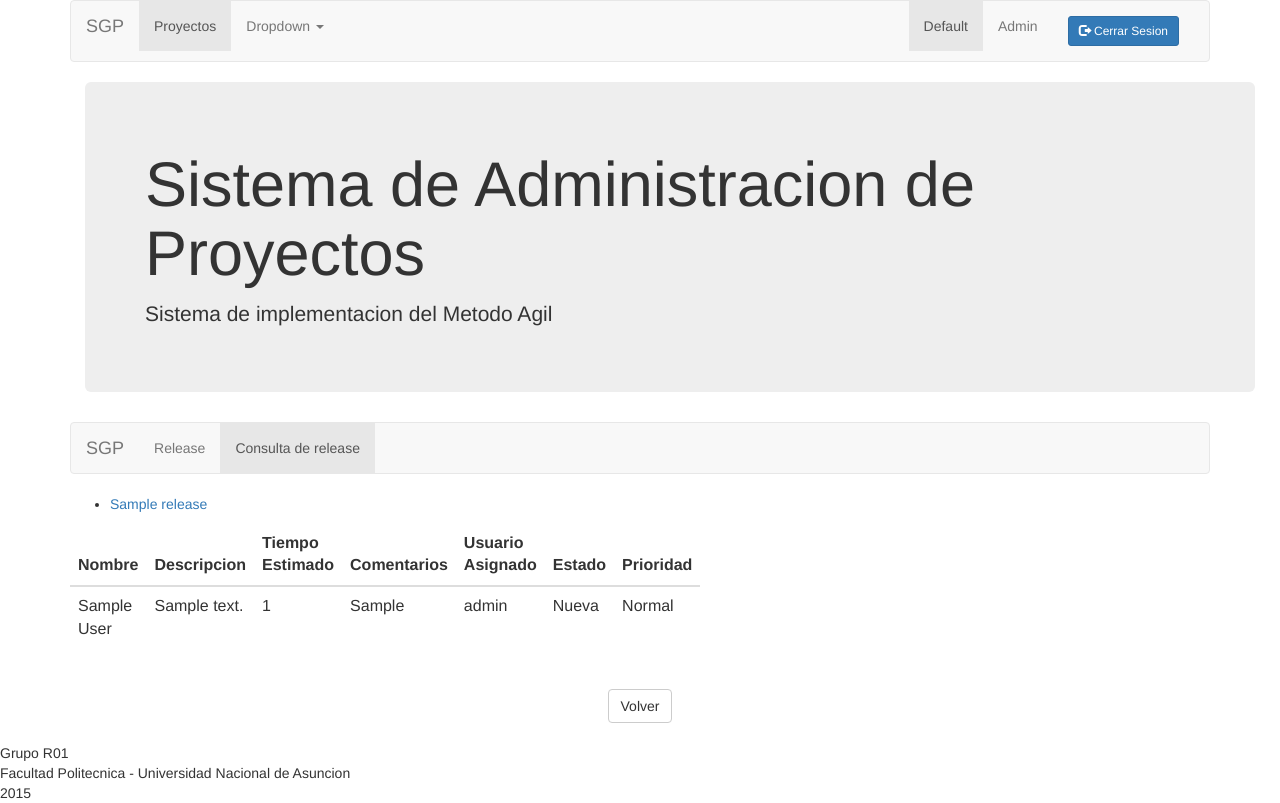
After one commit to gfvazquez/IS2, a Django app: page /proyectos/release/1/consultar_release/1/ in a window 1280 px wide. The commit adds this page. Run offline with Django 3.2, Linux system fonts and the light colour scheme; a user stored in the database is signed in; data comes from the database, SQL or seed files in the repository; tables that the repository leaves empty hold one stand-in row (values such as "Sample post"); parts of the project's set-up code (start-up, migrations or seed data) failed here and were passed over; some libraries are stand-ins or nearby versions.

Commit message:
Se puede realizar crear un release en un proyecto, asi mismo se puede consultar la lista de releases de un proyecto y consultar los user stories de un release.

```diff
--- a/SGP/SGP/settings.py
+++ b/SGP/SGP/settings.py
@@ -76,7 +76,7 @@ DATABASES = {
         'USER': 'postgres',
         'PASSWORD': 'postgres',
         'HOST': 'localhost',
-        'PORT': '5432',
+        'PORT': '5433',
     }
 }
 
--- a/SGP/proyecto/forms.py
+++ b/SGP/proyecto/forms.py
@@ -1,7 +1,7 @@
 from django import forms
 from flujo.models import Flujo
 from cliente.models import Cliente
-from models import Sprint
+from models import Sprint, Userstory
 from models import Proyecto, FlujoProyecto
 from django.core.exceptions import ValidationError
 from django.contrib.admin import widgets
@@ -152,3 +152,20 @@ class consultarKanbanForm(forms.Form):
         self.fields['estado'] = forms.ChoiceField(widget=forms.Select(),
                                     choices=(ESTADOS),
                                     required=False)
+
+class AsignarUSValidadoReleaseForm(forms.Form):
+    def __init__(self, *args, **kwargs):
+        self.id_proyecto = kwargs.pop('id_proyecto', None)
+        super(AsignarUSValidadoReleaseForm, self).__init__(*args, **kwargs)
+        sprints = Sprint.objects.filter(proyecto_id=self.id_proyecto)
+        list_of_ids = []
+        for sprint in sprints:
+            user_stories = Userstory.objects.filter(sprint_id = sprint.pk)
+            for us in user_stories:
+                if us.estado == 'Validado' and (us.sprint.estado == 'Finalizado' or us.sprint.estado == 'Incompleto'):
+                    list_of_ids.append(us.pk)
+
+        self.fields['nombre'] = forms.CharField(widget=forms.TextInput(), max_length=30, min_length=2, required=True, error_messages={'required': 'Ingrese un nombre para el release', 'max_length': 'Longitud maxima: 15', 'min_length': 'Longitud minima: 2 caracteres'})
+        self.fields['user_stories'] = forms.ModelMultipleChoiceField(widget=forms.CheckboxSelectMultiple,
+                                                        queryset=Userstory.objects.filter(pk__in=list_of_ids),
+                                                        required=True)
--- a/SGP/proyecto/urls.py
+++ b/SGP/proyecto/urls.py
@@ -1,12 +1,11 @@
 from django.conf.urls import patterns, include, url
-from proyecto import views
-from .views import modificarProyecto, consultarProyecto, asignarEquipo, asignarFlujo, consultarFlujoProyecto, asignarSprint, visualizarProcesos, consultarUnFlujoProyecto, consultarUserStoriesSprint, consultarUSdelSprintActivoDelUsuario, consultarKanban, consultarBacklog, reasignarSprint, confirmarDoneActividad, burndownchart, iniciarSprint
+from .views import modificarProyecto, consultarProyecto, asignarEquipo, asignarFlujo, consultarFlujoProyecto, asignarSprint, visualizarProcesos, consultarUnFlujoProyecto, consultarUserStoriesSprint, consultarUSdelSprintActivoDelUsuario, consultarKanban, consultarBacklog, reasignarSprint, confirmarDoneActividad, burndownchart, iniciarSprint, releases, crear_release, consultar_us_release, proyectos, crear_proyecto
 from sprint.views import crear_sprint, modificarSprint, sprint_eliminar, consultarSprint, sprints
 from userstory.views import crear_userstory, modificarUserstory, userstory_eliminar, consultarUserstory,verhistorial, userstory, modificarAvanceUserstory
 
 urlpatterns = patterns('',
-    url(r'^proyectos/$', views.proyectos, name='proyectos'),
-    url(r'^proyectos/crear_proyecto/$', views.crear_proyecto, name='crear_proyecto'), # ADD NEW PATTERN!
+    url(r'^proyectos/$', proyectos),
+    url(r'^proyectos/crear_proyecto/$', crear_proyecto), # ADD NEW PATTERN!
     url(r'^proyectos/modificar/(?P<id_proyecto>\d+)/$', modificarProyecto),
     url(r'^proyectos/consultar/(?P<id_proyecto>\d+)/$', consultarProyecto),
     url(r'^proyectos/asignar_usuarios_proyecto/(?P<id_proyecto>\d+)/$', asignarEquipo),
@@ -40,5 +39,8 @@ urlpatterns = patterns('',
     url(r'^proyectos/userstories/(?P<id_proyecto>\d+)/modificar_avance_userstory/(?P<id_userstory>\d+)', modificarAvanceUserstory),
     url(r'^proyectos/userstories/modificar_avance_userstory/(?P<id_userstory>\d+)/confirmar_done/(?P<id_proyectoActividad>\d+)', confirmarDoneActividad),
 
+    url(r'^proyectos/release/(?P<id_proyecto>\d+)/$', releases),
+    url(r'^proyectos/release/(?P<id_proyecto>\d+)/crearrelease/$', crear_release),
+    url(r'^proyectos/release/(?P<id_proyecto>\d+)/consultar_release/(?P<id_release>\d+)/$', consultar_us_release),
 
 )
--- a/SGP/proyecto/views.py
+++ b/SGP/proyecto/views.py
@@ -1,5 +1,5 @@
 from django.shortcuts import render
-from models import Proyecto, Equipo, FlujoProyecto, ProyectoFlujoActividad, Sprint, Userstory
+from models import Proyecto, Equipo, FlujoProyecto, ProyectoFlujoActividad, Sprint, Userstory, Release, ReleaseUsValidados
 from flujo.models import Flujo, FlujoActividad
 from userstory.views import modificarAvanceUserstory
 from django.db import models
@@ -7,7 +7,7 @@ from django.shortcuts import render_to_response, render
 from django.template.context import RequestContext
 from django.contrib.auth.decorators import login_required
 from django.contrib.auth.decorators import permission_required
-from forms import ProyectoForm, ProyectoModificadoForm, AsignarUsuariosForm, AsignarFlujoForm, AsignarSprintFlujoForm, consultarKanbanForm
+from forms import ProyectoForm, ProyectoModificadoForm, AsignarUsuariosForm, AsignarFlujoForm, AsignarSprintFlujoForm, consultarKanbanForm, AsignarUSValidadoReleaseForm
 from django.http import Http404, HttpResponseRedirect
 from django.contrib.auth.models import Group, Permission, User
 from decimal import *
@@ -835,3 +835,105 @@ def iniciarSprint(request, id_sprint):
     sprint.estado='Iniciado'
     sprint.save()
     return HttpResponseRedirect('/proyectos/')
+
+
+@login_required
+def releases(request, id_proyecto):
+
+    perm_add_release=0
+
+    releases = Release.objects.filter(proyecto_id = id_proyecto)
+    rol_en_proyecto_existe=Equipo.objects.filter(usuario_id=request.user.pk, proyecto_id=id_proyecto).exists()
+
+    if rol_en_proyecto_existe:
+        rol_en_proyecto=Equipo.objects.get(usuario_id=request.user.pk, proyecto_id=id_proyecto)
+        rol = Group.objects.get(id=rol_en_proyecto.rol.pk)
+        user_permissions_groups = list(rol.permissions.all())
+
+        for p in user_permissions_groups:
+            if (p.codename == 'add_release'):
+                perm_add_release = 1
+
+
+    return render_to_response('./Release/release.html', {'lista_releases':releases, 'perm_add_release':perm_add_release}, context_instance=RequestContext(request))
+
+
+
+
+def crear_release(request, id_proyecto):
+
+    band=False
+
+    rol_en_proyecto=Equipo.objects.get(usuario_id=request.user.pk, proyecto_id=id_proyecto)
+    rol = Group.objects.get(id=rol_en_proyecto.rol.pk)
+    user_permissions_groups = list(rol.permissions.all())
+
+    for p in user_permissions_groups:
+        if (p.codename == 'add_release'):
+            band = True
+
+    if (band == True):
+            context = RequestContext(request)
+            proyecto = Proyecto.objects.get(auto_increment_id=id_proyecto)
+            #valor booleano para llamar al template cuando el registro fue correcto
+            registered = False
+            #myform = Sprint(initial = {'estado': requested_status})
+            #myform.fields['estado'].editable = False
+            if request.method == 'POST':
+                asignar_release_form = AsignarUSValidadoReleaseForm(data=request.POST, id_proyecto =id_proyecto )
+                #sprint_form.fields['estado'].widget.attrs['readonly'] = True
+
+                # If the two forms are valid...
+                if asignar_release_form.is_valid():
+                    # Guarda el Usuarios en la bd
+                    asignar_release_form.clean()
+
+                    user_stories =asignar_release_form.cleaned_data['user_stories']
+                    nombre = asignar_release_form.cleaned_data['nombre']
+
+                    release = Release(nombre=nombre, proyecto=proyecto)
+                    release.save()
+
+                    for us in user_stories:
+                        u = ReleaseUsValidados(release=release, userstory=us)
+                        u.save()
+                        Userstory.objects.filter(id=u.pk).update(estado='Release')
+
+                    #Actualiza la variable para llamar al template cuando el registro fue correcto
+                    registered = True
+                    pass
+
+                # Invalid form or forms - mistakes or something else?
+                # Print problems to the terminal.
+                # They'll also be shown to the user.
+                else:
+                    print asignar_release_form.errors
+
+            # Not a HTTP POST, so we render our form using two ModelForm instances.
+            # These forms will be blank, ready for user input.
+            else:
+                asignar_release_form = AsignarUSValidadoReleaseForm(id_proyecto =id_proyecto )
+
+
+            # Render the template depending on the context.
+            return render_to_response('./Release/crearRelease.html', {'user_form': asignar_release_form, 'registered': registered,
+                                                                     'id_proyecto': id_proyecto}, context)
+    else:
+        raise Http404("No cuenta con los permisos necesarios")
+
+
+@login_required
+def consultar_us_release(request, id_proyecto, id_release):
+
+     release = Release.objects.get(id = id_release)
+     template_name = './Release/consultar_release.html'
+     us_release = ReleaseUsValidados.objects.filter(release_id=id_release)
+
+     user_stories = []
+     for u in us_release:
+         us = Userstory.objects.get(id=u.userstory.pk)
+         user_stories.append(us)
+
+     return render(request, template_name, {'user_stories': user_stories, 'id_release': id_release, 'id_proyecto': id_proyecto, 'release': release})
+
+#releases, crear_release, consultar_us_release
--- a/SGP/templates/Proyecto/proyectos.html
+++ b/SGP/templates/Proyecto/proyectos.html
@@ -76,6 +76,8 @@
                           <!--<a href="sprint_activo/user_stories_current_user/{{ x.proyecto.auto_increment_id }}/"><button type="button" class="btn btn-default btn-sm">Consultar MIS US del Sprint actual</button></a>-->
                           <a href="backlog/{{ x.proyecto.auto_increment_id }}/"><button type="button" class="btn btn-default btn-sm">Consultar Backlog</button></a>
 
+                          <a href="release/{{ x.proyecto.auto_increment_id }}/"><button type="button" class="btn btn-default btn-sm">Release</button></a>
+
                           <!--<a href="eliminar/{{ proyecto.auto_increment_id }}/"><button type="button" class="btn btn-default btn-sm">Eliminar</button></a>!-->
 				      </h4>
 				    </div>
--- /dev/null
+++ b/SGP/templates/Release/consultar_release.html
@@ -0,0 +1,80 @@
+{% extends "base_general.html" %}
+
+{% block navegacion %}
+    <div class="container">
+<nav class="navbar navbar-default">
+	<div class="navbar-header">
+		<a href="/principal/" class="navbar-brand">SGP</a>
+	</div>
+
+	<div  class="collapse navbar-collapse navbar-ex1-collapse">
+		<ul class="nav navbar-nav">
+			<li><a href="/proyectos/release/{{ id_proyecto }}/">Release</a></li>
+			<li class="active"><a href="/proyectos/release/{{ id_proyecto }}/consultar_release/{{ id_release }}/">Consulta de release</a></li>
+        </ul>
+
+	</div>
+</nav>
+    </div>
+{% endblock %}
+
+{% block menu %}
+    <div class="container">
+<div class="menu">
+	<ul>
+		<li id="option1" class="active">
+			<a href="#">{{ release.nombre}}</a>
+	</ul>
+</div>
+    </div>
+{% endblock %}
+
+{% block contenido %}
+       <div class="container">
+    {% if user_stories %}
+<div class="content-secondary">
+	<div class="row">
+        <div class="col-md-6">
+          <table class="table">
+            <thead>
+              <tr>
+                <th>Nombre</th>
+                <th>Descripcion</th>
+                <th>Tiempo Estimado</th>
+                  <th>Comentarios</th>
+                  <th>Usuario Asignado</th>
+                  <th>Estado</th>
+                  <th>Prioridad</th>
+
+              </tr>
+            </thead>
+
+            <tbody>
+                 {% for userStory in user_stories %}
+              <tr>
+                <td>{{ userStory.nombre }}</td>
+                <td>{{ userStory.descripcion }}</td>
+                <td>{{ userStory.tiempoestimado }}</td>
+                <td>{{ userStory.comentarios }}</td>
+                <td>{{ userStory.usuarioasignado.username }}</td>
+                <td>{{ userStory.estado }}</td>
+                <td>{{ userStory.prioridad }}</td>
+
+
+            {% endfor %}
+            </tbody>
+
+          </table>
+        </div>
+    </div>
+{% endif %}
+</div>
+</div>
+
+<br>
+<div align="center">
+		<a href="/proyectos/"><button type="button" class="btn btn-default">Volver</button></a>
+</div>
+    </div>
+
+{% endblock %}
--- a/SGP/templates/Userstories/consultar_userstory.html
+++ b/SGP/templates/Userstories/consultar_userstory.html
@@ -10,7 +10,7 @@
 	<div  class="collapse navbar-collapse navbar-ex1-collapse">
 		<ul class="nav navbar-nav">
 			<li><a href="/proyectos/">User Stories</a></li>
-			<li class="active"><a href="/userstories/consultar/{{ id }}/">Consulta de User Story</a></li>
+			<li class="active"><a href="/proyectos/userstories/consultar/{{ id }}/">Consulta de User Story</a></li>
         </ul>
 
 	</div>
--- a/SGP/templates/Userstories/modificar_avance_userstory.html
+++ b/SGP/templates/Userstories/modificar_avance_userstory.html
@@ -10,7 +10,7 @@
 	<div  class="collapse navbar-collapse navbar-ex1-collapse">
 		<ul class="nav navbar-nav">
 			<li><a href="/userstories/">Userstories</a></li>
-			<li class="active"><a href="proyecto/userstories/modificar_avance_userstory/{{ id_userstory }}/">Modificación de userstory</a></li>
+			<li class="active"><a href="/proyectos/userstories/modificar_avance_userstory/{{ id_userstory }}/">Modificación de userstory</a></li>
         </ul>
 
 	</div>
--- a/SGP/templates/Userstories/modificar_userstory.html
+++ b/SGP/templates/Userstories/modificar_userstory.html
@@ -10,7 +10,7 @@
 	<div  class="collapse navbar-collapse navbar-ex1-collapse">
 		<ul class="nav navbar-nav">
 			<li><a href="/userstories/">Userstories</a></li>
-			<li class="active"><a href="proyecto/userstories/modificaruserstory/{{ id_userstory }}/">Modificación de userstory</a></li>
+			<li class="active"><a href="/proyectos/userstories/modificaruserstory/{{ id_userstory }}/">Modificación de userstory</a></li>
         </ul>
 
 	</div>
--- a/SGP/userstory/views.py
+++ b/SGP/userstory/views.py
@@ -461,6 +461,7 @@ def modificarAvanceUserstory(request,id_proyecto, id_userstory):
                 perm_boton_done.append(1)
 
             elif(x.estado == 'Done'):
+                #auxDone representa que actividad es la que actualmente se esta realizando por el desarrollador
                 auxDone=aux
                 perm_boton_done.append(0)
 
@@ -512,6 +513,7 @@ def modificarAvanceUserstory(request,id_proyecto, id_userstory):
                 else:
                     if (us.estado == 'Comentario'):
                         us.estado='EnCurso'
+
                     ProyectoFlujoActividad.objects.filter(id=proyectoFlujoActividadConsultaLista[auxDone].pk).update(estado='Doing')
 
 
```
Also changed, not shown: SGP/proyecto/models.py (+12 -0 lines), SGP/templates/Release/crearRelease.html (added, +60 -0 lines), SGP/templates/Release/release.html (added, +70 -0 lines), SGP/proyecto/migrations/0004_auto_20150528_2349.py (added), SGP/proyecto/migrations/0005_release_releaseusvalidados.py (added).
